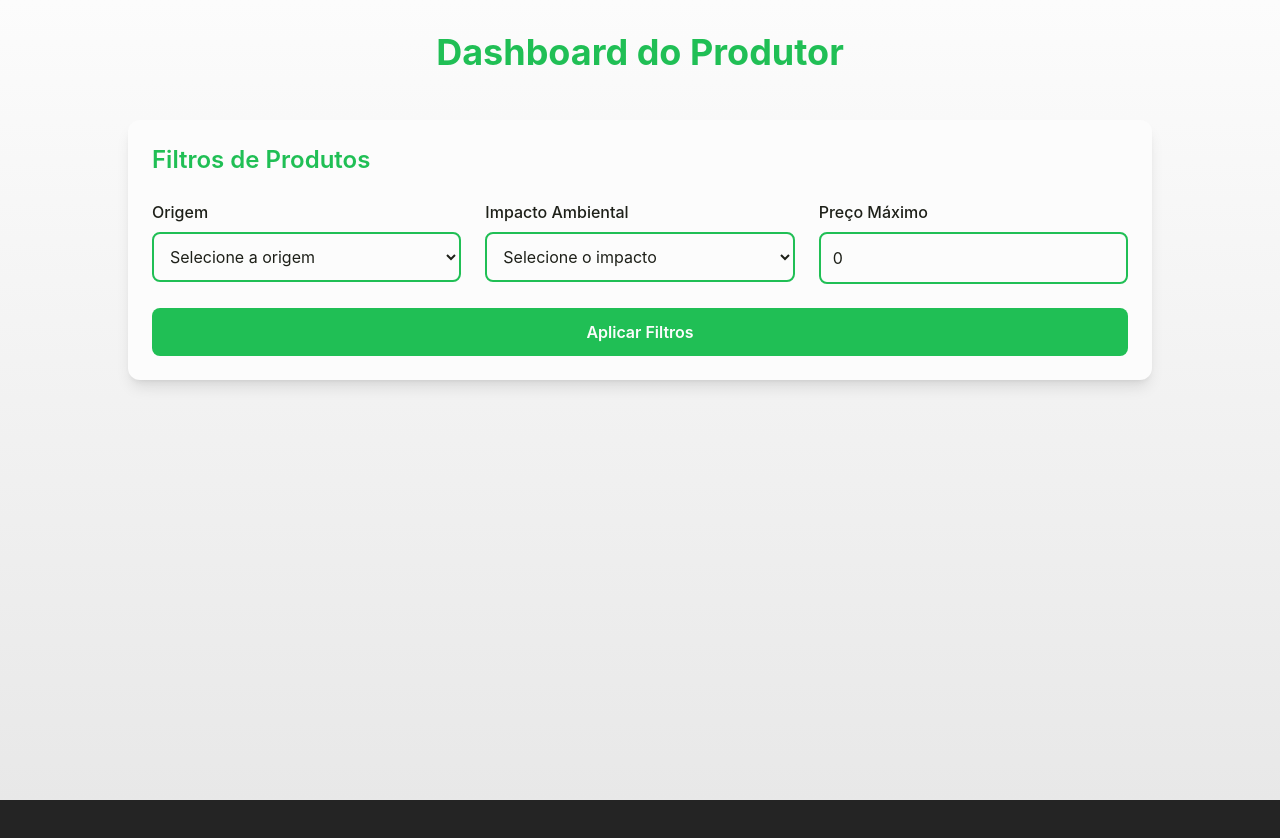
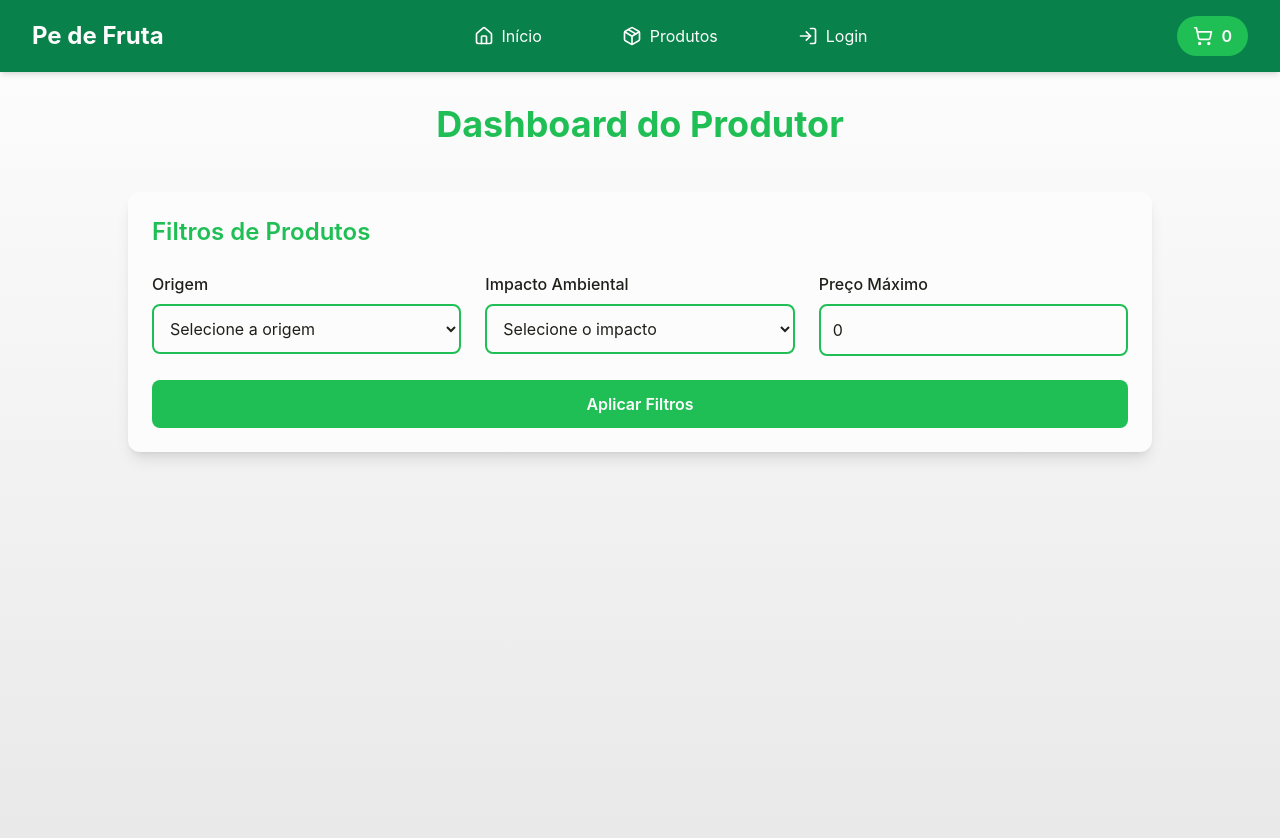
Before and after one commit to aureliodeboa/PedeFruta, a React (Vite) app: page /dashboard/1 in a window 1280 px wide. Shown: the top 838 px of the page. Before the commit the page ends 800 px from the top, so only its background shows below. Built offline with nearby package versions, Linux system fonts and the light colour scheme.

Commit message:
refactor: add navbar to dashboard page

```diff
--- a/src/pages/DashboardPage.tsx
+++ b/src/pages/DashboardPage.tsx
@@ -1,6 +1,9 @@
 import React, { useState } from 'react';
 import { useParams } from 'react-router-dom';
 import { Link } from 'react-router-dom';
+import { Navbar } from '../components/Navbar'; // Importação corrigida
+import { colors } from '../styles/colors';
+import { ItemCarrinho } from '../types/types';
 
 interface Product {
   id: number;
@@ -13,6 +16,8 @@ interface Product {
 
 export const DashboardPage: React.FC = () => {
   const { userType } = useParams<{ userType: 'consumidor' | 'produtor' }>();
+  const [carrinho] = useState<ItemCarrinho[]>([]);
+  const [mostrarCarrinho, setMostrarCarrinho] = useState(false);
   const [products, setProducts] = useState<Product[]>([
     {
       id: 1,
@@ -39,6 +44,13 @@ export const DashboardPage: React.FC = () => {
   };
 
   return (
+    <div className="min-h-screen" style={{ backgroundColor: colors.primary.white }}>
+      {/* Chamando a Navbar antes de todo o conteúdo */}
+      <Navbar
+        quantidadeItens={carrinho.length}
+        onCarrinhoClick={() => setMostrarCarrinho(false)}
+      />
+
       <div className="min-h-screen bg-gradient-to-b from-[#fcfcfc] to-[#e8e8e8] p-8">
         <div className="max-w-screen-lg mx-auto">
           <h1 className="text-4xl font-bold text-[#20bf55] mb-12 text-center">
@@ -163,5 +175,6 @@ export const DashboardPage: React.FC = () => {
           )}
         </div>
       </div>
+    </div>
   );
 };
```
Also changed, not shown: 1 other file (tests, documents, lock files or other folders). Lines whose indentation alone changed are shown as unchanged.
